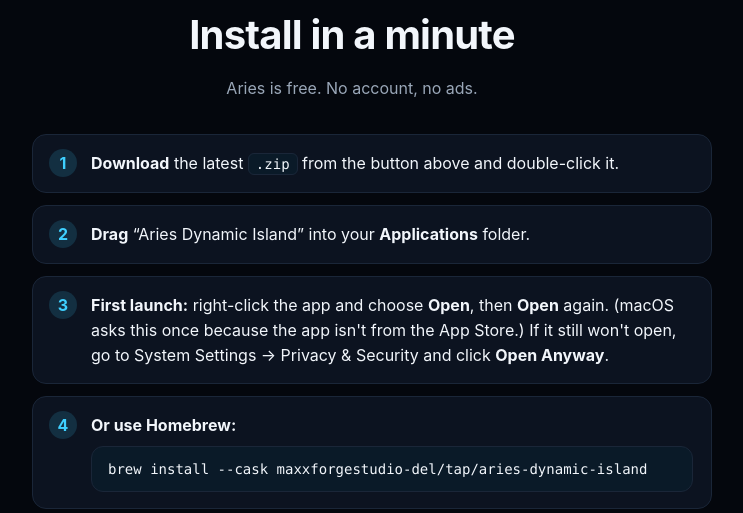
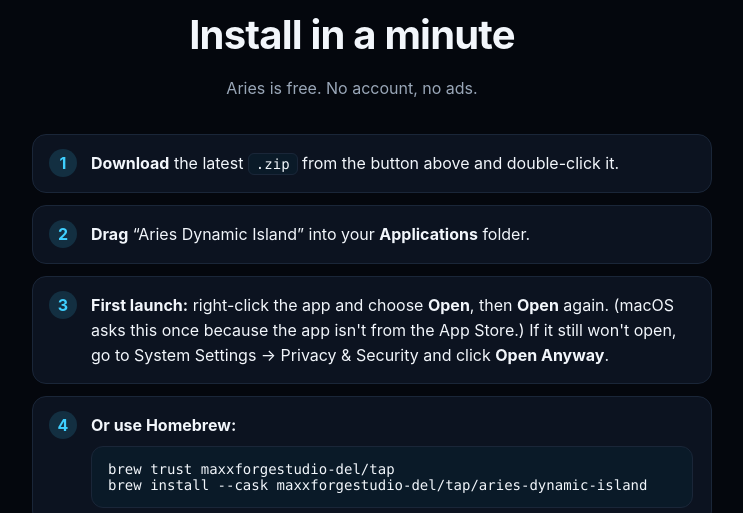
Before and after one commit to maxxforgestudio-del/aries-dynamic-island, a plain HTML site: page docs/index.html in a window 1280 px wide. Shown: the part 2616-3129 px from the top of the page, without its empty margins (288-1031 px from the left). Drawn offline with Linux system fonts and the light colour scheme; no server answers.

Commit message:
Add Homebrew tap trust step to install instructions

```diff
--- a/docs/index.html
+++ b/docs/index.html
@@ -111,7 +111,8 @@
       <li><b>Drag</b> “Aries Dynamic Island” into your <b>Applications</b> folder.</li>
       <li><b>First launch:</b> right-click the app and choose <b>Open</b>, then <b>Open</b> again. (macOS asks this once because the app isn't from the App Store.) If it still won't open, go to System Settings → Privacy &amp; Security and click <b>Open Anyway</b>.</li>
       <li><b>Or use Homebrew:</b>
-        <pre>brew install --cask maxxforgestudio-del/tap/aries-dynamic-island</pre></li>
+        <pre>brew trust maxxforgestudio-del/tap
+brew install --cask maxxforgestudio-del/tap/aries-dynamic-island</pre></li>
     </ol>
   </section>
 
```
